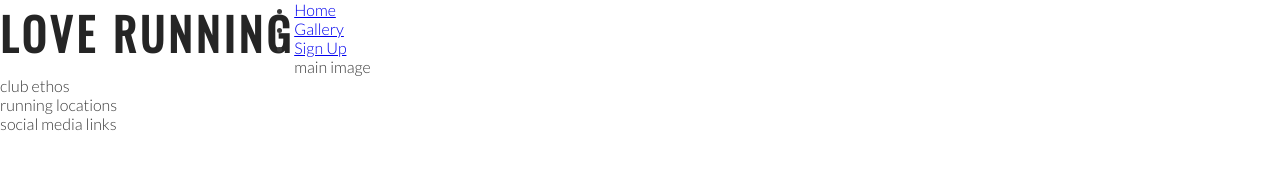
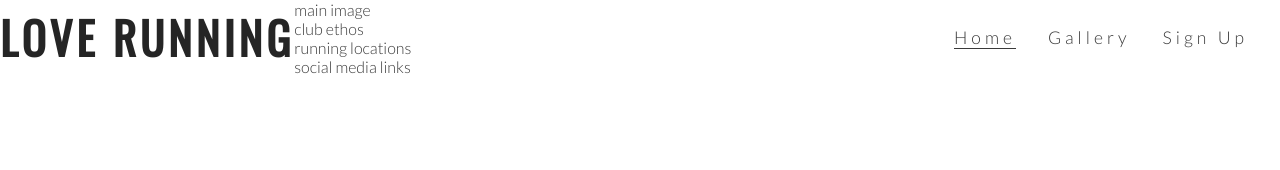
Before and after one commit to PjHurtig/love-running, a plain HTML site: page index.html in a window 1280 px wide. Drawn offline with nearby package versions, Linux system fonts and the light colour scheme.

Commit message:
style nav

```diff
--- a/assets/css/style.css
+++ b/assets/css/style.css
@@ -25,3 +25,33 @@ h1, h2 {
     float: left;
     font-size: 280%;
 }
+
+/* navigation links */
+
+#menu {
+    font-size: 110%;
+    letter-spacing: 4px;
+}
+
+#menu, #logo {
+    line-height: 75px;
+}
+
+#menu li {
+    float: right;
+    list-style-type: none;
+    margin-right: 2rem;
+}
+
+#menu a {
+    text-decoration: none;
+    color: inherit;
+}
+
+#menu a:hover {
+    border-bottom: 1px solid #3a3a3a;
+}
+
+.active {
+    border-bottom: 1px solid #3a3a3a;
+}
--- a/index.html
+++ b/index.html
@@ -15,16 +15,18 @@
             <h1 id="logo">Love Running</h1>
         </a>
         <nav>
-            <ul>
+            <ul id="menu">
                 <li>
-                    <a href="index.html">Home</a>
+                    <a href="#">Sign Up</a>
                 </li>
                 <li>
                     <a href="#">Gallery</a>
                 </li>
                 <li>
-                    <a href="#">Sign Up</a>
+                    <a href="index.html" class="active">Home</a>
                 </li>
+
+
             </ul>
         </nav>
 
```
